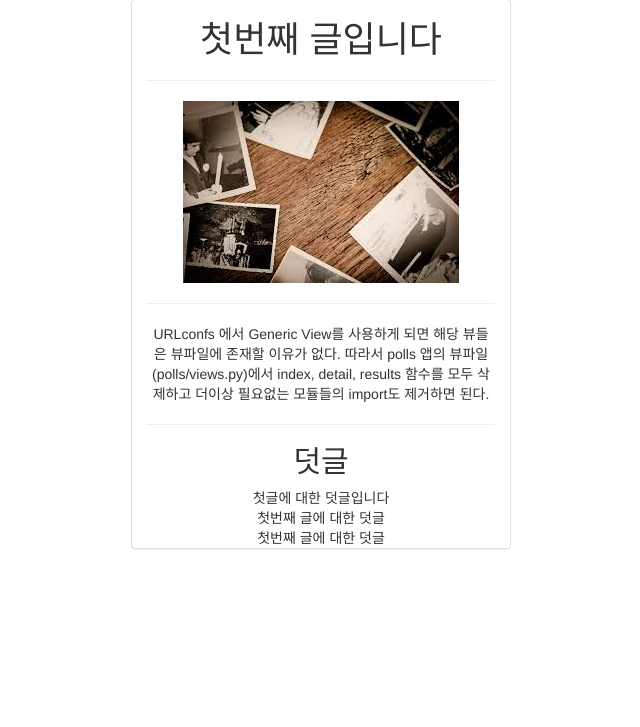
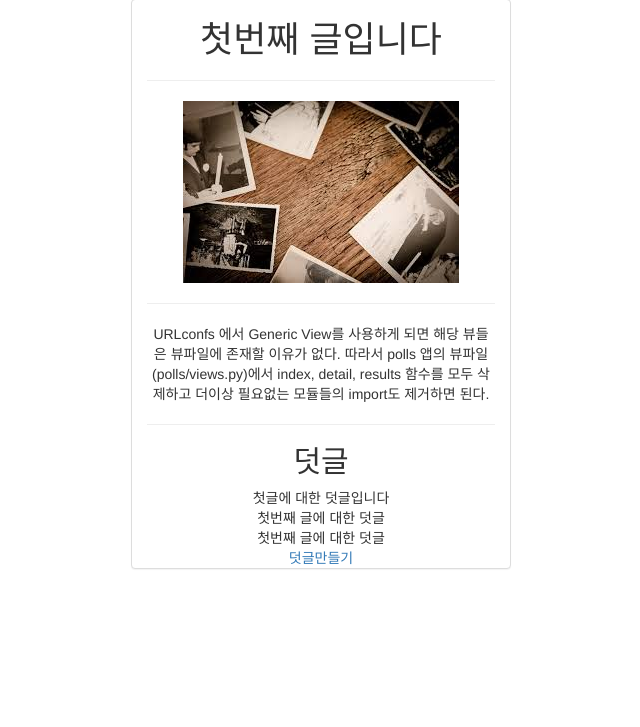
Before and after one commit to insu0616/insoocho, a Django app: page /blog/post/1/ in a window 1280 px wide. Shown: the part 73-800 px from the top of the page, without its empty margins (319-959 px from the left). Run offline with Django 3.2, Linux system fonts and the light colour scheme; data comes from the database, SQL or seed files in the repository; both versions use the stored data as it was after the commit; some libraries are stand-ins or nearby versions.

Commit message:
comment detail url지정

```diff
--- a/gimal/blog/templates/blog/detail.html
+++ b/gimal/blog/templates/blog/detail.html
@@ -14,6 +14,7 @@
                 {{ comment.content }}
             </div>
             {% endfor %}
+            <a href="{% url 'blog:comment-create' post.pk %}">덧글만들기</a>
         </div>
     </div>
 </div>
```
Also changed, not shown: gimal/db.sqlite3.
